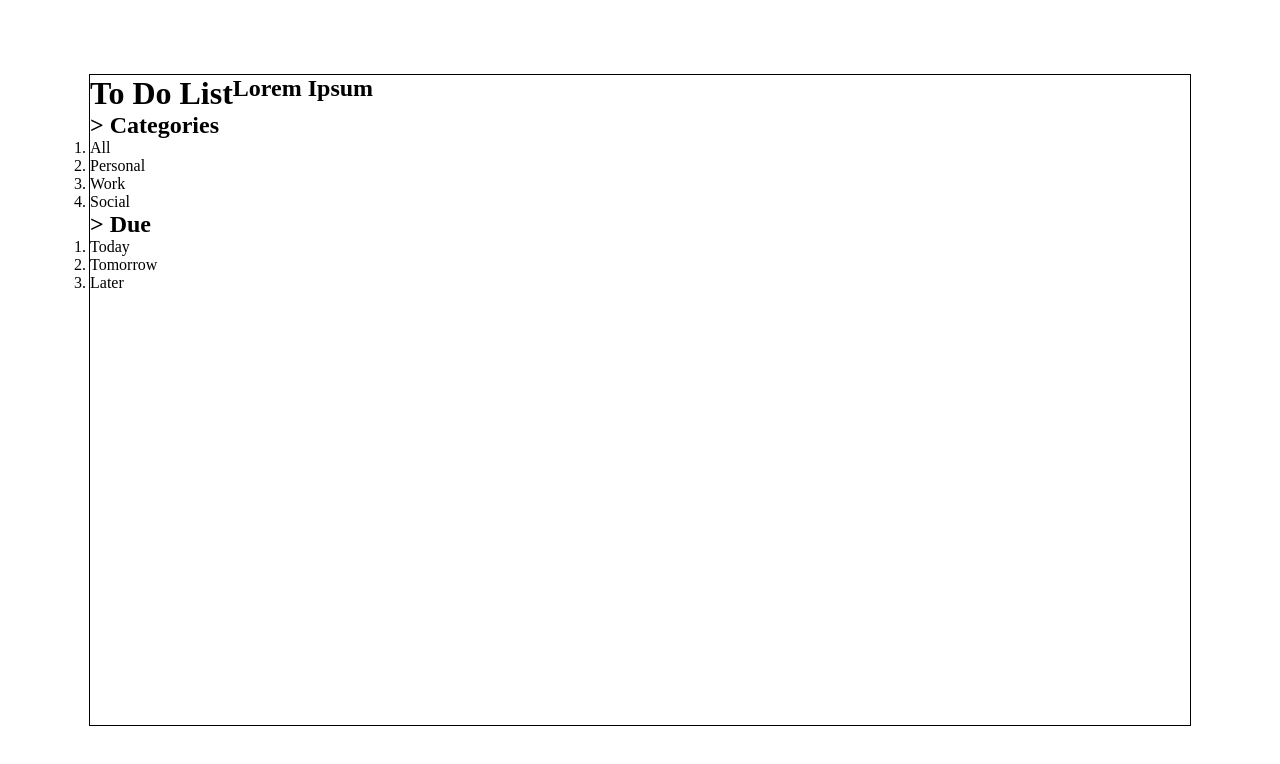
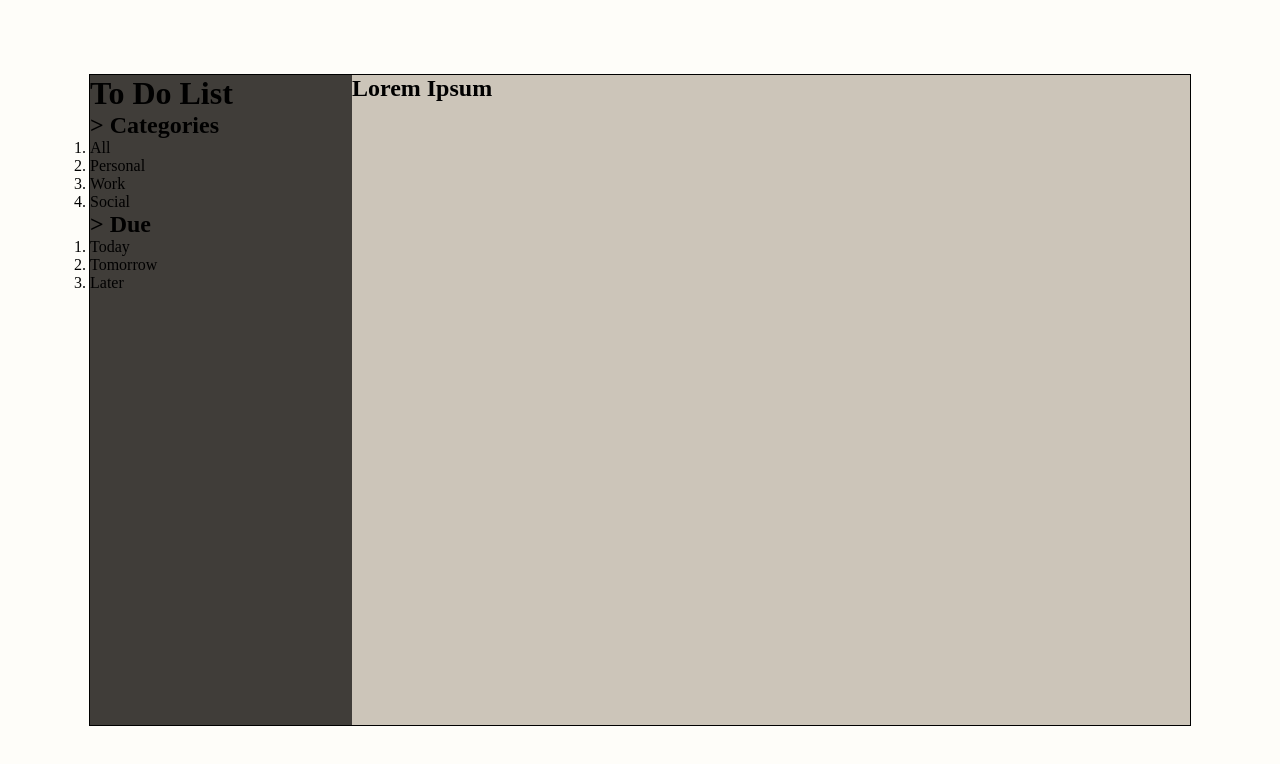
Before and after one commit to Tiyoriyo/to-do-list, a website built with webpack: page src/index.html in a window 1280 px wide. Built offline with nearby package versions, Linux system fonts and the light colour scheme.

Commit message:
Add flex properties to both containers and colouring

```diff
--- a/src/style.css
+++ b/src/style.css
@@ -8,6 +8,7 @@ body {
     display: flex;
     justify-content: center;
     align-items: center;
+    background-color: #fefdf9;
 }
 
 .mainContainer {
@@ -16,3 +17,13 @@ body {
     height: 650px;
     border: 1px solid black;
 }
+
+.containerLeft {
+    flex: 1 1 25%;
+    background-color: #403D39;
+}
+
+.containerRight {
+    flex: 1 1 80%;
+    background-color: #CCC5B9;
+}
```
